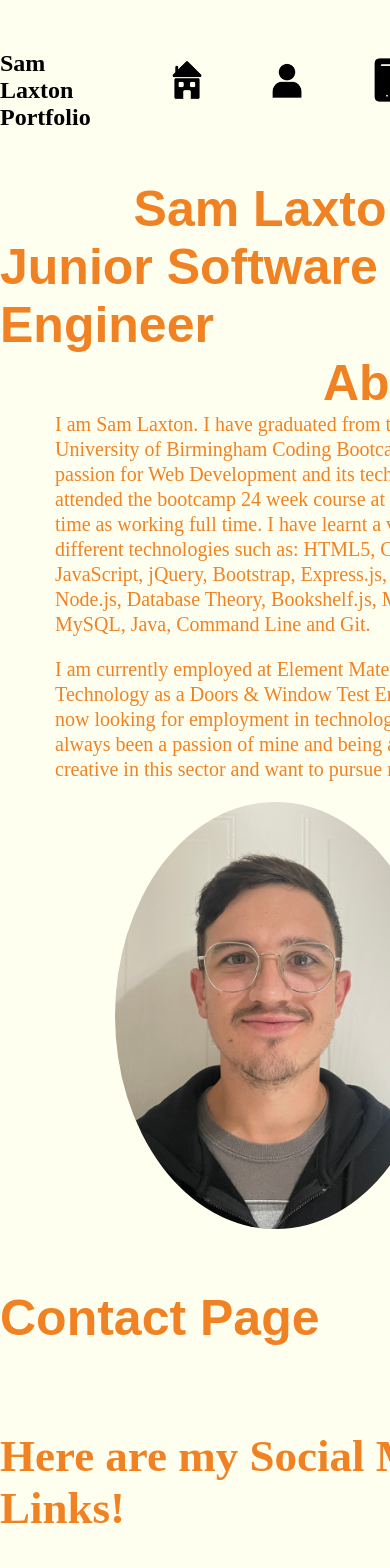
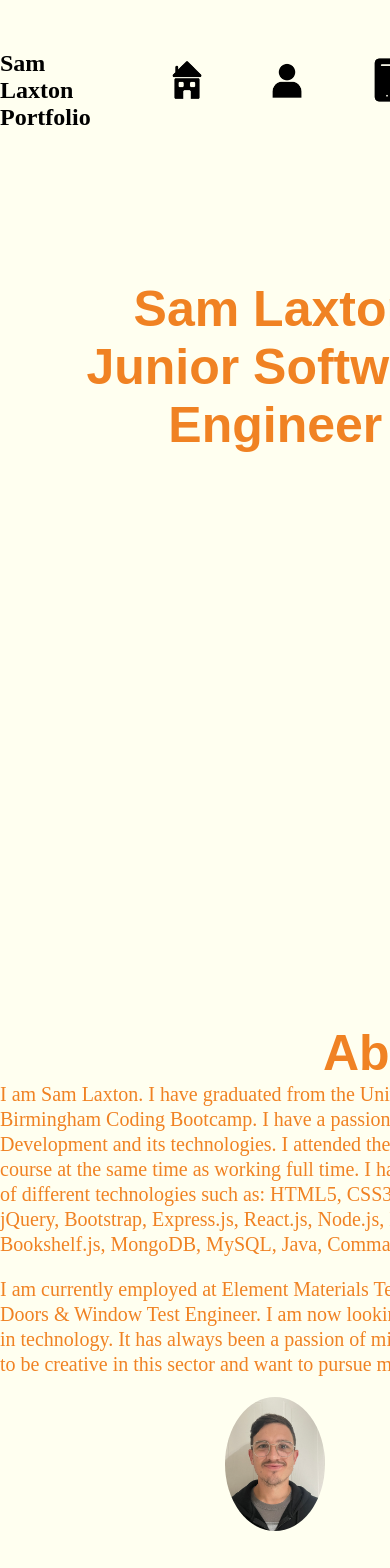
Before and after one commit to Lacko3006/samuel-laxton-portfolio, a React (Create React App) app: page / in a window 390 px wide. Shown: the top 1568 px of the page. Built offline with nearby package versions, Linux system fonts and the light colour scheme; a web font is replaced by a local one.

Commit message:
page size changed

```diff
--- a/src/components/Header.js
+++ b/src/components/Header.js
@@ -3,6 +3,7 @@ import HouseLogo from "../images/house-logo.png";
 import AboutMeLogo from "../images/about-me.png";
 import MobileLogo from "../images/mobile-logo.png";
 import ProjectsLogo from "../images/project-logo.png";
+import "../css/Header.css";
 
 export default function Navbar() {
   const [stickyClass, setStickyClass] = useState("");
--- a/src/components/pages/About.js
+++ b/src/components/pages/About.js
@@ -6,8 +6,9 @@ import ProfilePic from "../../images/IMG_0376.jpeg"
 export default function About() {
   return (
     <div className="about-me">
-      <a id="about"></a>
+      <a id="about">
       <h2>About Me</h2>
+      </a>
       <p className="about-me-text">
         I am Sam Laxton. I have graduated from the University of Birmingham Coding Bootcamp. I have a passion for Web Development and its technologies. I attended the bootcamp 24 week course at the same time as working full time.  I have learnt a variety of different technologies such as: HTML5, CSS3, JavaScript, jQuery, Bootstrap, Express.js, React.js, Node.js, Database Theory, Bookshelf.js, MongoDB, MySQL, Java, Command Line and Git.
       </p>
--- a/src/components/pages/Homepage.js
+++ b/src/components/pages/Homepage.js
@@ -4,11 +4,12 @@ import "../../css/Homepage.css"
 export default function Home() {
   return (
     <div className="homepage">
-      <a id="home"></a>
-        <h1 className="header-name">
+      <a id="home">
+        <h1 className="homepage-name">
           Sam Laxton
         </h1>
-        <h3 className="header-title">Junior Software Engineer</h3>
+        <h3 className="homepage-title">Junior Software Engineer</h3>
+        </a>
     </div>
   );
 }
--- a/src/components/pages/Projects.js
+++ b/src/components/pages/Projects.js
@@ -1,4 +1,5 @@
 import React from 'react';
+import "../../css/Projects.css"
 
 export default function Projects() {
   return (
--- a/src/css/About.css
+++ b/src/css/About.css
@@ -3,6 +3,7 @@
 .about-me {
   display: flex;
   flex-direction: column;
+  min-height: 80vh;
 }
 
 .about-me h2 {
@@ -14,8 +15,6 @@
 }
 
 .about-me-text {
-  margin: auto;
-  width: 80%;
   font-family: "Alkatra", cursive;
   line-height: 25px;
   font-size: 20px;
@@ -23,9 +22,7 @@
 }
 
 .about-me-text-p2 {
-  margin: auto;
   padding-top: 20px;
-  width: 80%;
   font-family: "Alkatra", cursive;
   line-height: 25px;
   font-size: 20px;
@@ -36,7 +33,7 @@
   margin-top: 15px;
   margin-left: auto;
   margin-right: auto;
-  width: 60%;
+  width: 20%;
   border: 5px solid transparent;
   border-radius: 60%;
 }
--- a/src/css/Contact.css
+++ b/src/css/Contact.css
@@ -10,6 +10,7 @@
 
 .contact-content {
   margin-top: 10%;
+  min-height: 100vh;
 }
 
 .link-description {
--- /dev/null
+++ b/src/css/Header.css
@@ -0,0 +1,71 @@
+@import url("https://fonts.googleapis.com/css2?family=Libre+Baskerville&display=swap");
+
+.navbar {
+  background: transparent;
+  top: 0; /* Position the navbar at the top of the page */
+  margin: 0px;
+  display: flex;
+  width: 100%;
+  justify-content: space-between;
+  align-items: center;
+}
+
+.sticky-nav {
+  position: fixed;
+  top: 0;
+  left: 10px;
+  display: flex;
+  justify-content: end;
+}
+
+.sticky-nav .navbar-links {
+  margin-top: 100px;
+  display: flex;
+  flex-direction: column;
+}
+
+.sticky-nav .homepage {
+  padding-top: 200px;
+  padding-bottom: 350px;
+  text-align: center;
+}
+
+.sticky-nav h2 {
+   display: none;
+}
+
+.container {
+  width: 100px;
+  height: 120px;
+}
+
+.container img {
+  width: 100%;
+  height: auto;
+}
+
+.navbar-name {
+  font-size: 15px;
+  margin: 8px;
+  padding: 30px;
+}
+
+.navbar-links {
+  margin: 0;
+  padding: 30px;
+  display: flex;
+}
+
+.navbar-links a {
+  font-family: "Libre Baskerville", serif;
+  color: #f08223;
+  font-size: 20px;
+  text-decoration: none;
+  text-align: center;
+  padding: 1rem;
+  justify-content: space-around;
+}
+
+.container img:hover {
+  width: 125px;
+}
--- a/src/css/Homepage.css
+++ b/src/css/Homepage.css
@@ -1,77 +1,13 @@
 @import url("https://fonts.googleapis.com/css2?family=Libre+Baskerville&display=swap");
 
-.navbar {
-  background: transparent;
-  top: 0; /* Position the navbar at the top of the page */
-  margin: 0px;
-  display: flex;
-  width: 100%;
-  justify-content: space-between;
-  align-items: center;
-}
-
-.sticky-nav {
-  position: fixed;
-  top: 0;
-  left: 10px;
-  display: flex;
-  justify-content: end;
-}
-
-.sticky-nav .navbar-links {
-  margin-top: 100px;
-  display: flex;
-  flex-direction: column;
-}
-
-.sticky-nav .homepage {
-  padding-top: 200px;
-  padding-bottom: 350px;
+.homepage {
+  padding-top: 100px;
+  min-height: 100vh;
+  justify-content: center;
   text-align: center;
 }
 
-.sticky-nav h2 {
-   display: none;
-}
-
-.container {
-  width: 100px;
-  height: 120px;
-}
-
-.container img {
-  width: 100%;
-  height: auto;
-}
-
-.navbar-name {
-  font-size: 15px;
-  margin: 8px;
-  padding: 30px;
-}
-
-.navbar-links {
-  margin: 0;
-  padding: 30px;
-  display: flex;
-}
-
-.navbar-links a {
-  font-family: "Libre Baskerville", serif;
-  color: #f08223;
-  font-size: 20px;
-  text-decoration: none;
-  text-align: center;
-  padding: 1rem;
-  justify-content: space-around;
-}
-
-.container img:hover {
-  width: 125px;
-}
-
-.header-name {
-  text-align: center;
+.homepage-name {
   font-family: century-gothic, sans-serif;
   font-weight: bold;
   font-size: 100px;
@@ -80,23 +16,23 @@
   color: #f08223;
 }
 
-.header-title {
+.homepage-title {
   font-weight: bold;
   font-size: 75px;
   color: #f08223;
   font-family: century-gothic, sans-serif;
 }
 
-.header-name h3 {
+.homepage-name h3 {
   padding-top: 15%;
 }
 
 @media only screen and (max-width: 726px) {
-  .header-name {
+  .homepage-name {
     font-size: 50px;
   }
 
-  .header-title {
+  .homepage-title {
     font-size: 50px;
   }
 
--- a/src/css/Projects.css
+++ b/src/css/Projects.css
@@ -0,0 +1,3 @@
+.project-page {
+    min-height: 100vh;
+}
```
